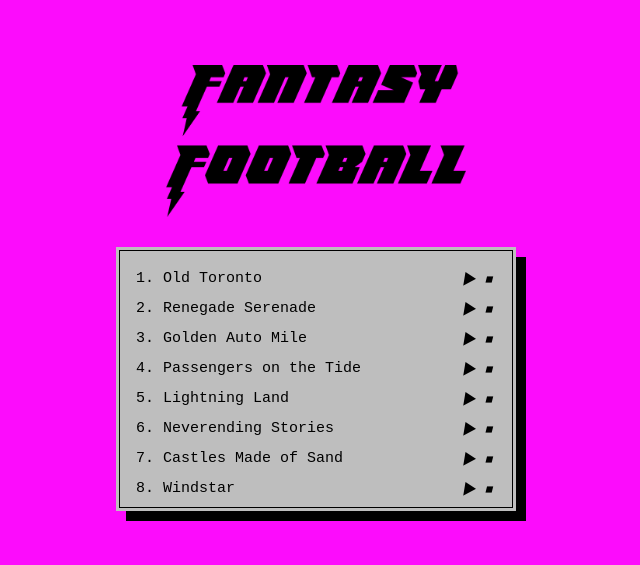
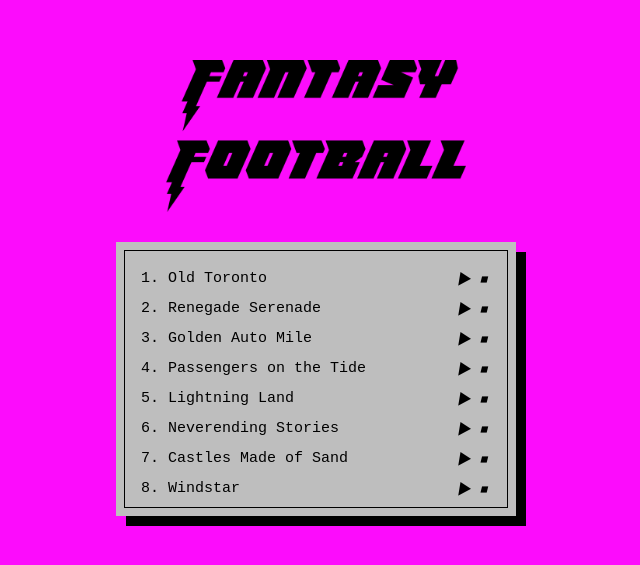
Before and after one commit to vegdev/fantasy-football, a Vue app: page / in a window 1280 px wide. Shown: the part 127-692 px from the top of the page, without its empty margins (324-964 px from the left). Built offline with nearby package versions, Linux system fonts and the light colour scheme; no server answers.

Commit message:
increase padding to player container

```diff
--- a/src/App.vue
+++ b/src/App.vue
@@ -95,7 +95,7 @@ main .player-container {
   width: 400px;
   height: 100%;
   margin: auto;
-  padding: 3px;
+  padding: 8px;
   background-color: #BEBEBE;
   box-shadow: 10px 10px #000;
   box-sizing: border-box;
```
